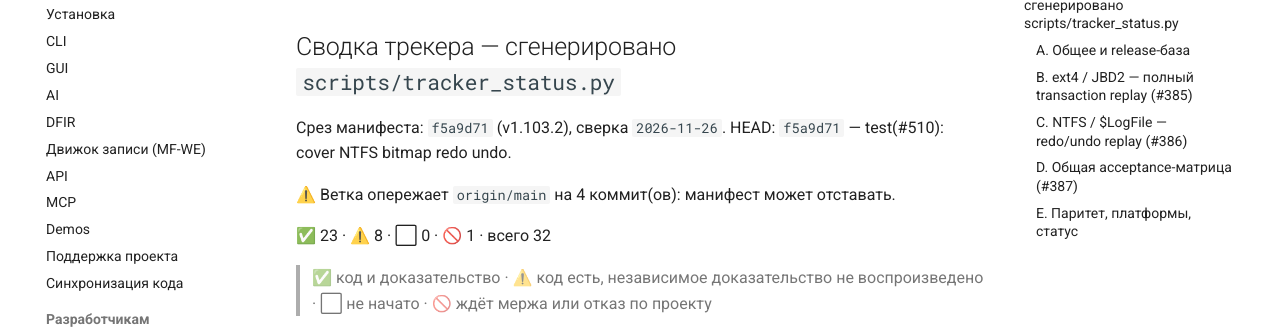
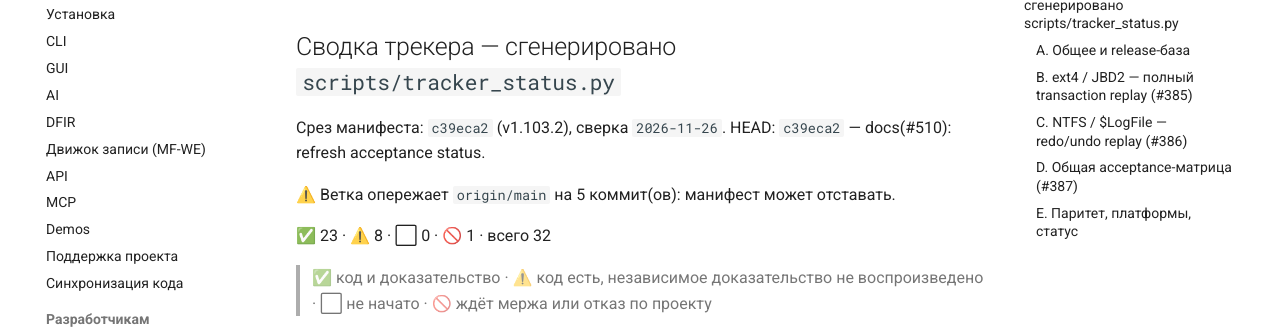
Before and after one commit to Alexkkkkk/mount-file, an MkDocs documentation site: the page built from docs/issue-510-status.md, in a window 1280 px wide and 900 px high. Shown: the part 151-480 px from the top of the window. Built offline with MkDocs 1.6.1 and Material for MkDocs 9.7.7, drawn with Linux system fonts in a browser that asks for light colours; comment, search, counter and statistics services are not loaded.

Commit message:
docs(#510): record published status head
Co-authored-by: Manus <dev-agent@manus.ai>

```diff
--- a/docs/issue-510-status.md
+++ b/docs/issue-510-status.md
@@ -1,8 +1,8 @@
 ## Сводка трекера — сгенерировано `scripts/tracker_status.py`
 
-Срез манифеста: `f5a9d71` (v1.103.2), сверка `2026-11-26`. HEAD: `f5a9d71` — test(#510): cover NTFS bitmap redo undo.
+Срез манифеста: `c39eca2` (v1.103.2), сверка `2026-11-26`. HEAD: `c39eca2` — docs(#510): refresh acceptance status.
 
-⚠️ Ветка опережает `origin/main` на 4 коммит(ов): манифест может отставать.
+⚠️ Ветка опережает `origin/main` на 5 коммит(ов): манифест может отставать.
 
 ✅ 23 · ⚠️ 8 · ⬜ 0 · 🚫 1 · всего 32
 
```
